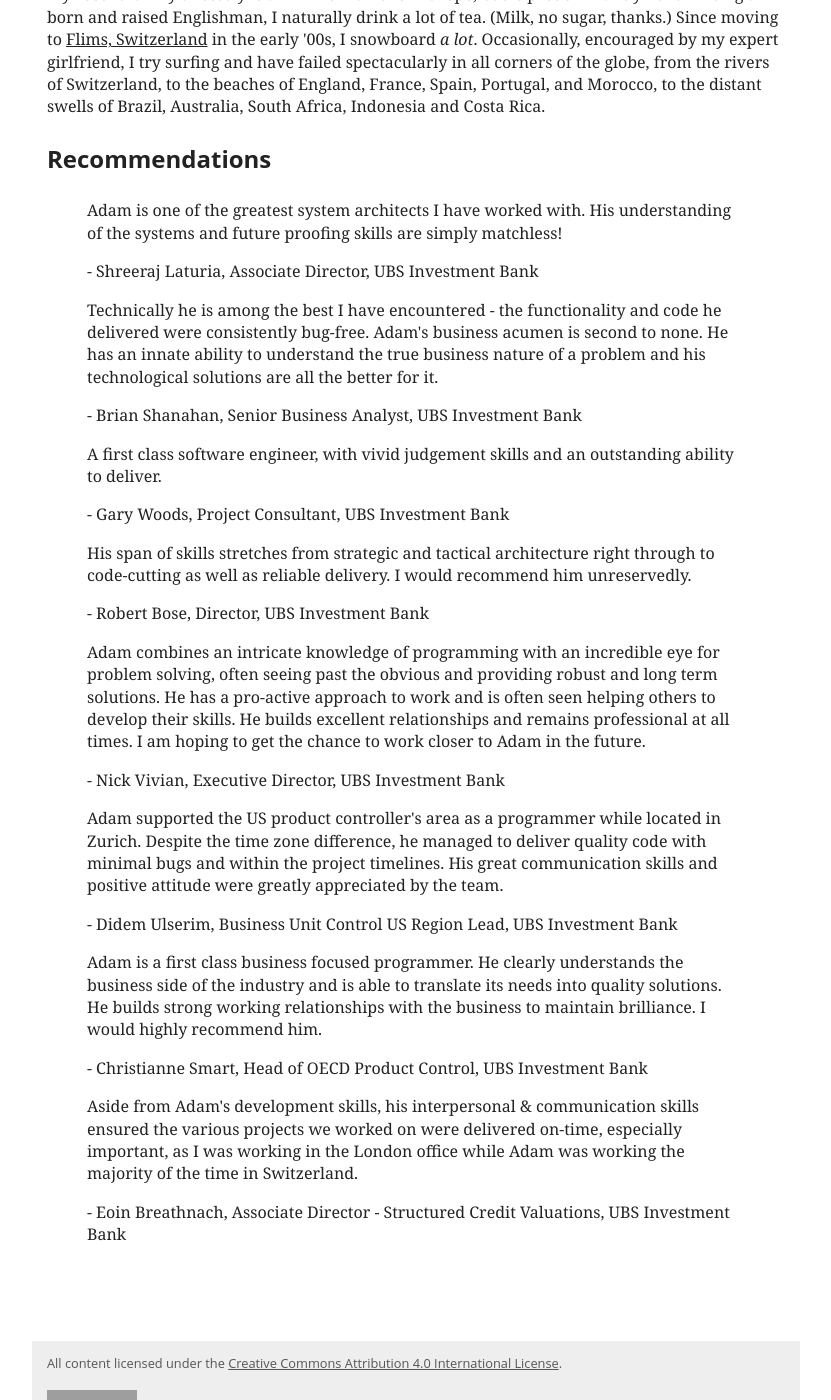
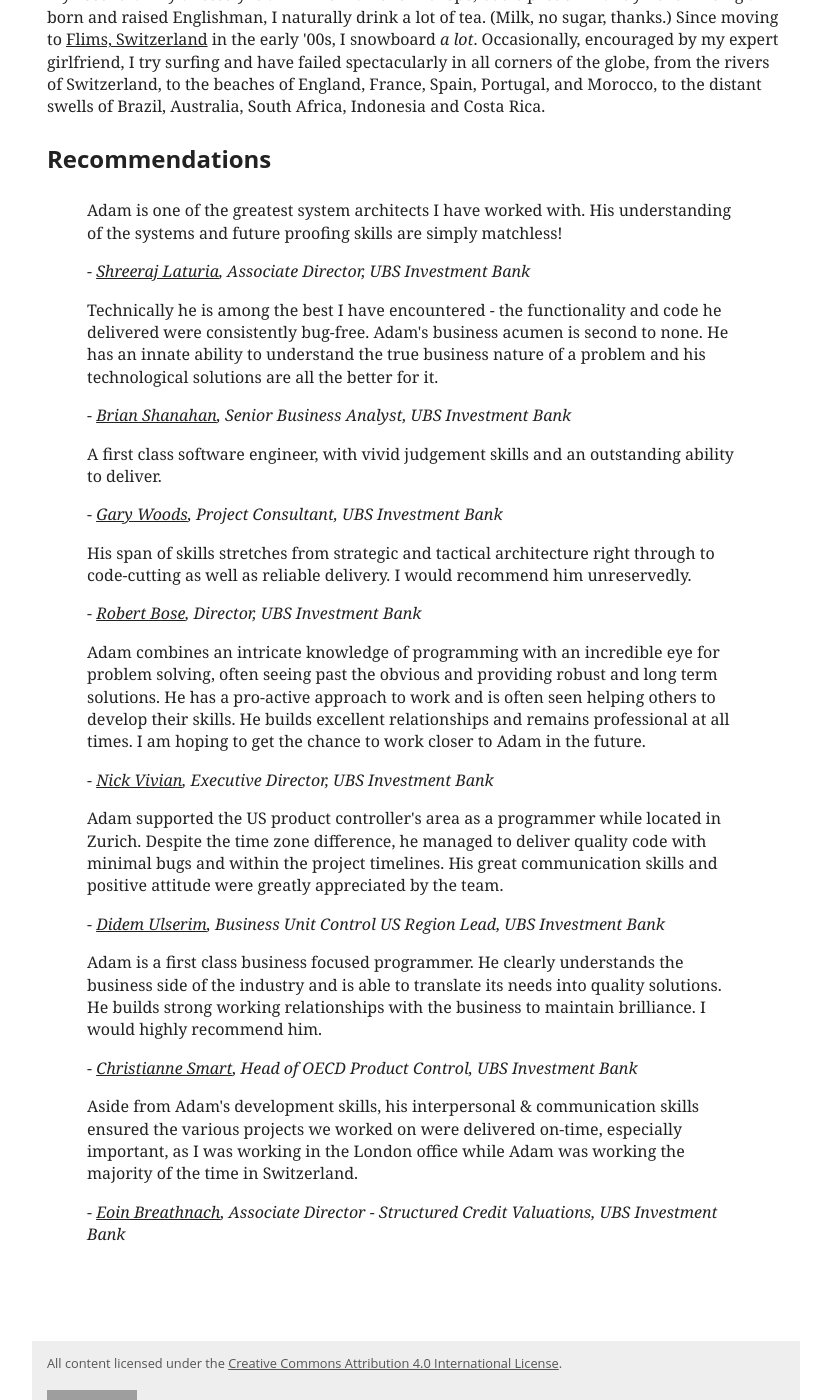
Before and after one commit to adamralph/adamralph.github.com, a Jekyll site: the page built from about.html, in a window 1280 px wide and 1400 px high, scrolled down 667 px. Shown: the whole window, without its empty margins (224-1055 px from the left). Built offline with Jekyll 4.4.1, drawn with Linux system fonts in a browser that asks for light colours; some of the changed lines change nothing that is shown; grey boxes are pictures that could not be loaded.

Commit message:
fixed about semantics

```diff
--- a/about.html
+++ b/about.html
@@ -7,36 +7,38 @@
     <p>I maintain <a href="/open-source/">several open source products</a> and contribute to many more. In 2014 I had my 15 minutes of fame when I became the first community member to have a pull request accepted for the <a href="https://github.com/dotnet/corefx/pull/31">.NET Core Framework.</a></p>
     <p>I'm currently enjoying working remotely for <a href="https://particular.net/">Particular Software</a>, the makers of <a href="https://particular.net/nservicebus">NServiceBus</a>. I started writing software for fun and friends in 1983 after my Dad bought me my first computer, an <a href="https://en.wikipedia.org/wiki/Acorn_Electron">Acorn Electron</a>, and I've been delivering commercial software since the mid-'90s.</p>
     <p>My recent family ancestry is a mix from all over Europe, but is predominantly Polish. Being a born and raised Englishman, I naturally drink a lot of tea. (Milk, no sugar, thanks.) Since moving to <a href="https://en.wikipedia.org/wiki/Flims">Flims, Switzerland</a> in the early '00s, I snowboard <em>a lot</em>. Occasionally, encouraged by my expert girlfriend, I try surfing and have failed spectacularly in all corners of the globe, from the rivers of Switzerland, to the beaches of England, France, Spain, Portugal, and Morocco, to the distant swells of Brazil, Australia, South Africa, Indonesia and Costa Rica.</p>
+    <section>
       <h3>Recommendations</h3>
       <blockquote>
         <p>Adam is one of the greatest system architects I have worked with. His understanding of the systems and future proofing skills are simply matchless!</p>
-      <footer>- Shreeraj Laturia, Associate Director, UBS Investment Bank</footer>
+        <footer>- <cite><a href="https://www.linkedin.com/in/slaturia/">Shreeraj Laturia</a>, Associate Director, UBS Investment Bank</cite></footer>
       </blockquote>
       <blockquote>
         <p>Technically he is among the best I have encountered - the functionality and code he delivered were consistently bug-free. Adam's business acumen is second to none. He has an innate ability to understand the true business nature of a problem and his technological solutions are all the better for it.</p>
-      <footer>- Brian Shanahan, Senior Business Analyst, UBS Investment Bank</footer>
+        <footer>- <cite><a href="https://www.linkedin.com/in/brian-shanahan-01755b7/">Brian Shanahan</a>, Senior Business Analyst, UBS Investment Bank</cite></footer>
       </blockquote>
       <blockquote>
         <p>A first class software engineer, with vivid judgement skills and an outstanding ability to deliver.</p>
-      <footer>- Gary Woods, Project Consultant, UBS Investment Bank</footer>
+        <footer>- <cite><a href="https://www.linkedin.com/in/garyrwoods/">Gary Woods</a>, Project Consultant, UBS Investment Bank</cite></footer>
       </blockquote>
       <blockquote>
         <p>His span of skills stretches from strategic and tactical architecture right through to code-cutting as well as reliable delivery. I would recommend him unreservedly.</p>
-      <footer>- Robert Bose, Director, UBS Investment Bank</footer>
+        <footer>- <cite><a href="https://www.linkedin.com/in/robert-bose-b9b1b16/">Robert Bose</a>, Director, UBS Investment Bank</cite></footer>
       </blockquote>
       <blockquote>
         <p>Adam combines an intricate knowledge of programming with an incredible eye for problem solving, often seeing past the obvious and providing robust and long term solutions. He has a pro-active approach to work and is often seen helping others to develop their skills. He builds excellent relationships and remains professional at all times. I am hoping to get the chance to work closer to Adam in the future.</p>
-      <footer>- Nick Vivian, Executive Director, UBS Investment Bank</footer>
+        <footer>- <cite><a href="https://www.linkedin.com/in/nickvivian/">Nick Vivian</a>, Executive Director, UBS Investment Bank</cite></footer>
       </blockquote>
       <blockquote>
         <p>Adam supported the US product controller's area as a programmer while located in Zurich. Despite the time zone difference, he managed to deliver quality code with minimal bugs and within the project timelines. His great communication skills and positive attitude were greatly appreciated by the team.</p>
-      <footer>- Didem Ulserim, Business Unit Control US Region Lead, UBS Investment Bank</footer>
+        <footer>- <cite><a href="https://www.linkedin.com/in/didem-ulserim-242307/">Didem Ulserim</a>, Business Unit Control US Region Lead, UBS Investment Bank</cite></footer>
       </blockquote>
       <blockquote>
         <p>Adam is a first class business focused programmer. He clearly understands the business side of the industry and is able to translate its needs into quality solutions. He builds strong working relationships with the business to maintain brilliance. I would highly recommend him.</p>
-      <footer>- Christianne Smart, Head of OECD Product Control, UBS Investment Bank</footer>
+        <footer>- <cite><a href="https://www.linkedin.com/in/christianne-smart-228379/">Christianne Smart</a>, Head of OECD Product Control, UBS Investment Bank</cite></footer>
       </blockquote>
       <blockquote>
         <p>Aside from Adam's development skills, his interpersonal &amp; communication skills ensured the various projects we worked on were delivered on-time, especially important, as I was working in the London office while Adam was working the majority of the time in Switzerland.</p>
-      <footer>- Eoin Breathnach, Associate Director - Structured Credit Valuations, UBS Investment Bank</footer>
+        <footer>- <cite><a href="https://www.linkedin.com/in/eoin-breathnach-30196a2/">Eoin Breathnach</a>, Associate Director - Structured Credit Valuations, UBS Investment Bank</cite></footer>
       </blockquote>
+    </section>
```
Lines whose indentation alone changed are shown as unchanged.
